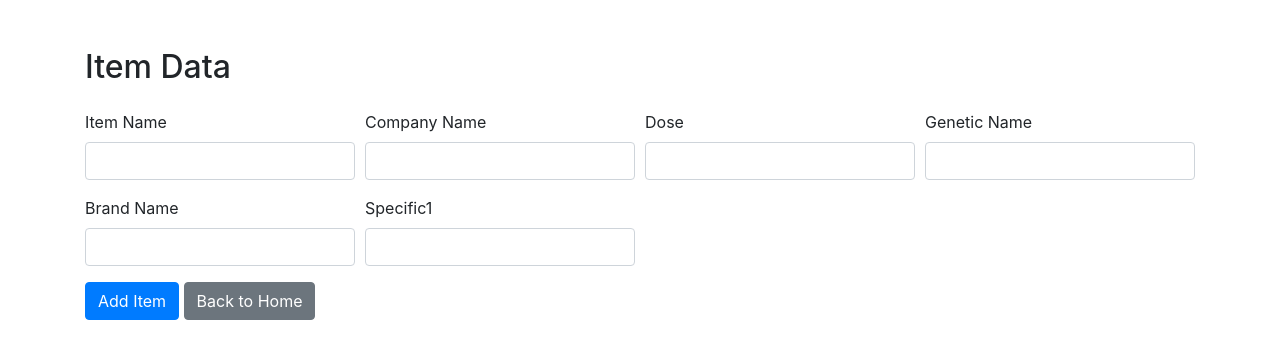
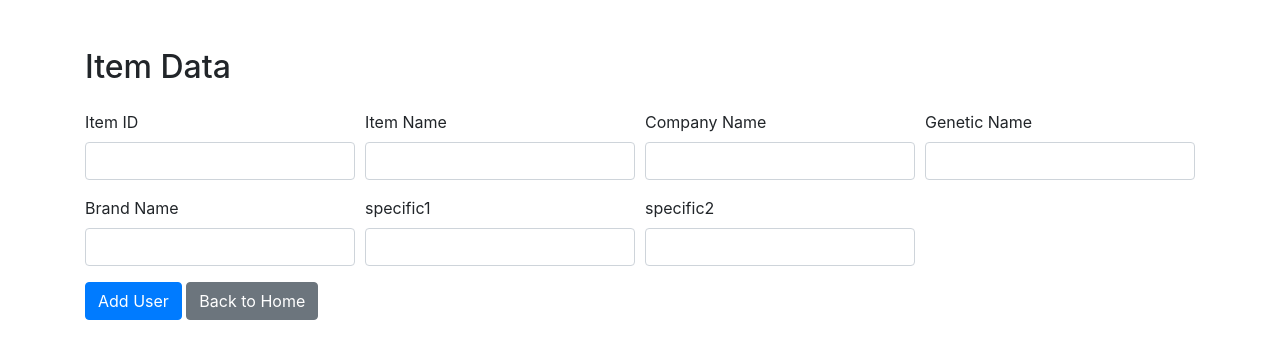
Before and after one commit to Pasinduimalsha/companyp, a Flask app: page /items_re in a window 1280 px wide. Shown: the top 359 px of the page. Run offline with Flask 3, Linux system fonts and the light colour scheme; some libraries are stand-ins or nearby versions.

Commit message:
add item

```diff
--- /dev/null
+++ b/models/item.py
@@ -0,0 +1,3 @@
+from flask_mysqldb import MySQL
+
+mysql=None
--- a/templates/item/add_item.html
+++ b/templates/item/add_item.html
@@ -11,36 +11,38 @@
         <h2 class="mb-4">Item Data</h2>
 
         <!-- Form for adding user data -->
-        <form id="userForm" method="POST" action="{{ url_for('add_items') }}">
+        <form id="userForm" method="POST" action="">
             <div class="form-row">
                 <div class="form-group col-md-3">
-                    <label for="item_name">Item Name</label>
-                    <input type="text" class="form-control" id="item_name" name="item_name" required>
+                    <label for="user_name">Item ID</label>
+                    <input type="text" class="form-control" id="user_name" name="item_ID" required>
                 </div>
                 <div class="form-group col-md-3">
-                    <label for="company_name">Company Name</label>
-                    <input type="tel" class="form-control" id="company_name" name="company_name" required>
+                    <label for="address">Item Name</label>
+                    <input type="text" class="form-control" id="address" name="item_name" required>
                 </div>
                 <div class="form-group col-md-3">
-                    <label for="company_name">Dose</label>
-                    <input type="tel" class="form-control" id="company_name" name="dose" required>
+                    <label for="phone_no">Company Name</label>
+                    <input type="tel" class="form-control" id="phone_no" name="company_name" required>
                 </div>
                 <div class="form-group col-md-3">
-                    <label for="genetic_name">Genetic Name</label>
-                    <input type="text" class="form-control" id="genetic_name" name="genetic_name">
+                    <label for="comment">Genetic Name</label>
+                    <input type="text" class="form-control" id="comment" name="genetic_name">
                 </div>
                 <div class="form-group col-md-3">
-                    <label for="brand_name">Brand Name</label>
-                    <input type="text" class="form-control" id="brand_name" name="brand_name">
+                    <label for="comment">Brand Name</label>
+                    <input type="text" class="form-control" id="comment" name="brand_name">
                 </div>
                 <div class="form-group col-md-3">
-                    <label for="specific1">Specific1</label>
-                    <input type="text" class="form-control" id="specific1" name="specific1">
+                    <label for="comment">specific1</label>
+                    <input type="text" class="form-control" id="comment" name="specific1">
                 </div>
-
-
+                <div class="form-group col-md-3">
+                    <label for="comment">specific2</label>
+                    <input type="text" class="form-control" id="comment" name="specific1">
+                </div>
             </div>
-            <button type="submit" class="btn btn-primary">Add Item</button>
+            <button type="submit" class="btn btn-primary">Add User</button>
             {% if session.role == 'SuperAdmin' %}
             <a href="{{ url_for('superadmin_dashboard1') }}" class="btn btn-secondary">Move Dashboard</a>
             {% elif session.role == 'Admin' %}
@@ -53,6 +55,7 @@
             {% else %}
             <a href="{{ url_for('home') }}" class="btn btn-secondary">Back to Home</a>
             {% endif %}
+
         </form>
 
 
```
Also changed, not shown: models/booking.py (deleted).
